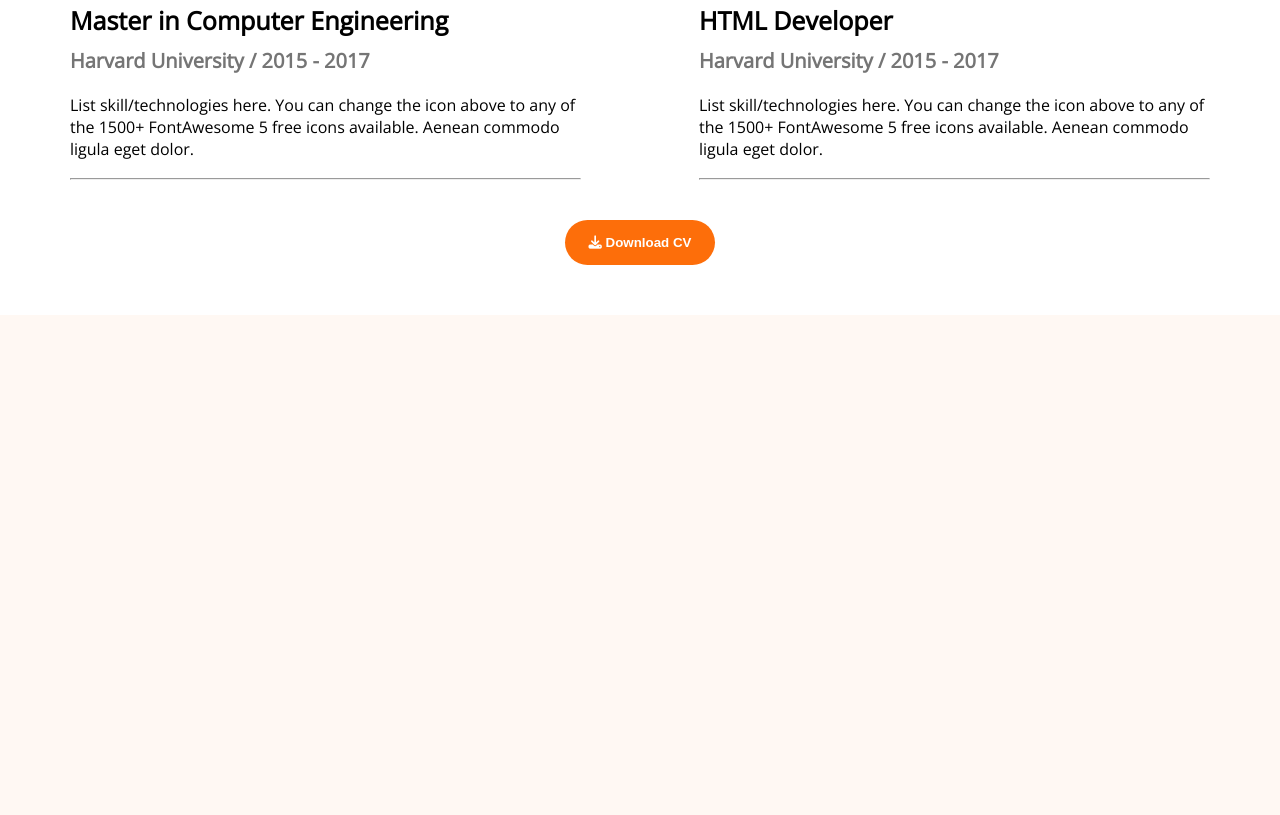
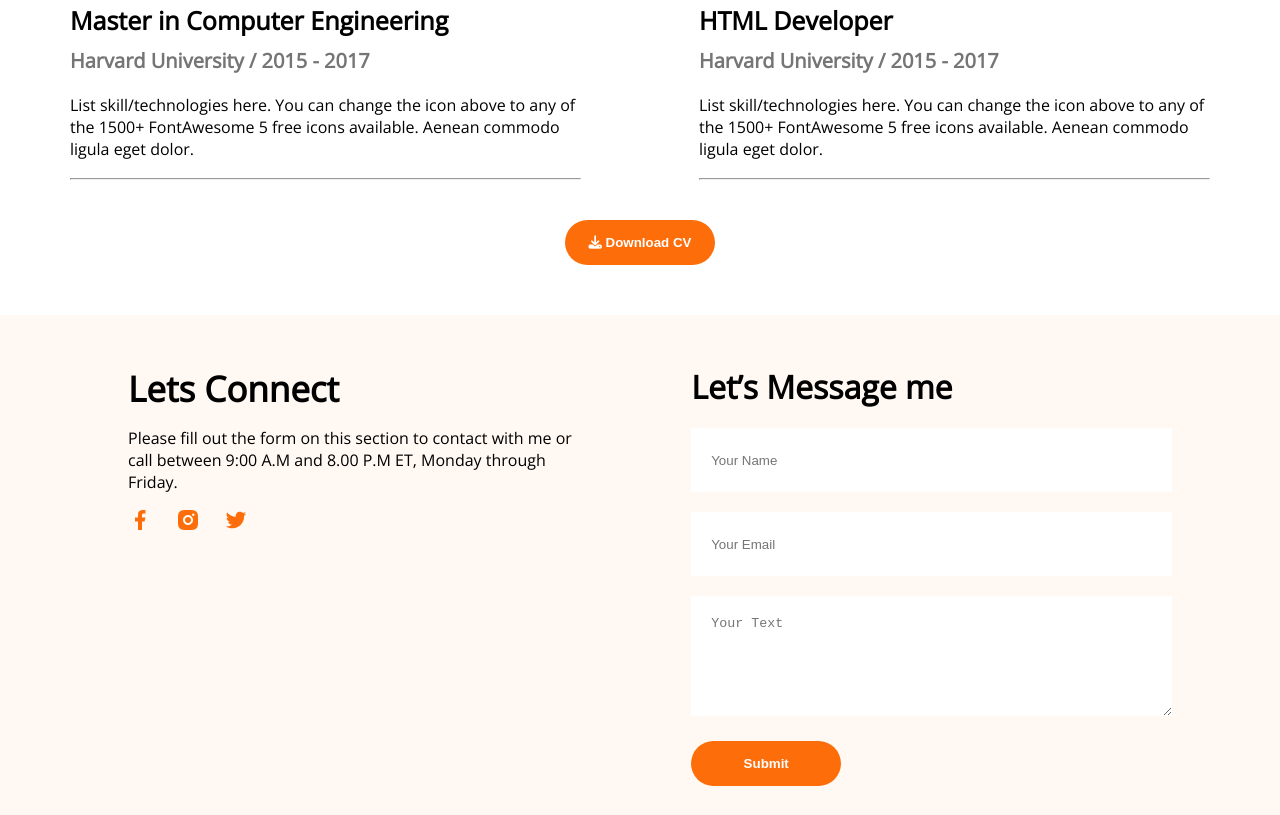
Before and after one commit to sagor729/portfolio_practice, a plain HTML site: page index.html in a window 1280 px wide. Shown: the part 2686-3501 px from the top of the page. Drawn offline with nearby package versions, Linux system fonts and the light colour scheme.

Commit message:
Second Commit

```diff
--- a/css/style.css
+++ b/css/style.css
@@ -256,4 +256,63 @@ footer {
     height: 500px;
     background: #FFF8F3;
     margin-top: 50px;
+    display: flex;
+    justify-content: center;
+    align-items: center;
 }
+
+.footer_content {
+    width: 80%;
+    height: 400px;
+    display: flex;
+    justify-content: space-between;
+}
+
+.connect {
+    width: 45%;
+}
+
+.messeges {
+    width: 45%;
+}
+
+.connect h1 {
+    font-weight: 700;
+    font-size: 35px;
+}
+
+.connect p {
+    font-weight: 400;
+    font-size: 16px;
+    margin-top: 15px;
+    margin-bottom: 15px;
+}
+
+.connect img {
+    margin-right: 20px;
+}
+
+.messeges input {
+    width: 461px;
+    height: 64px;
+    border: none;
+    background: white;
+    padding-left: 20px;
+    margin-top: 20px;
+    outline: none;
+}
+
+.messeges textarea {
+    width: 461px;
+    height: 100px;
+    border: none;
+    background: white;
+    padding-left: 20px;
+    padding-top: 20px;
+    margin-top: 20px;
+    outline: none;
+}
+
+.x {
+    margin-top: 20px;
+}
--- a/index.html
+++ b/index.html
@@ -161,7 +161,23 @@
         </section>
     </main>
     <footer>
-
+        <div class="footer_content">
+            <div class="connect">
+                <h1>Lets Connect</h1>
+                <p>Please fill out the form on this section to contact with me or call between 9:00 A.M and 8.00 P.M ET,
+                    Monday through Friday.</p>
+                <img src="images/icons/facebook.png" alt="">
+                <img src="images/icons/insta.png" alt="">
+                <img src="images/icons/twitter.png" alt="">
+            </div>
+            <div class="messeges">
+                <h1>Let’s Message me</h1>
+                <input type="text" name="" id="" placeholder="Your Name">
+                <input type="email" placeholder="Your Email">
+                <textarea name="" id="" placeholder="Your Text"></textarea>
+                <button class="btn_primary1 x">Submit</button>
+            </div>
+        </div>
     </footer>
 
     <script src="https://kit.fontawesome.com/d30db6726a.js" crossorigin="anonymous"></script>
```
